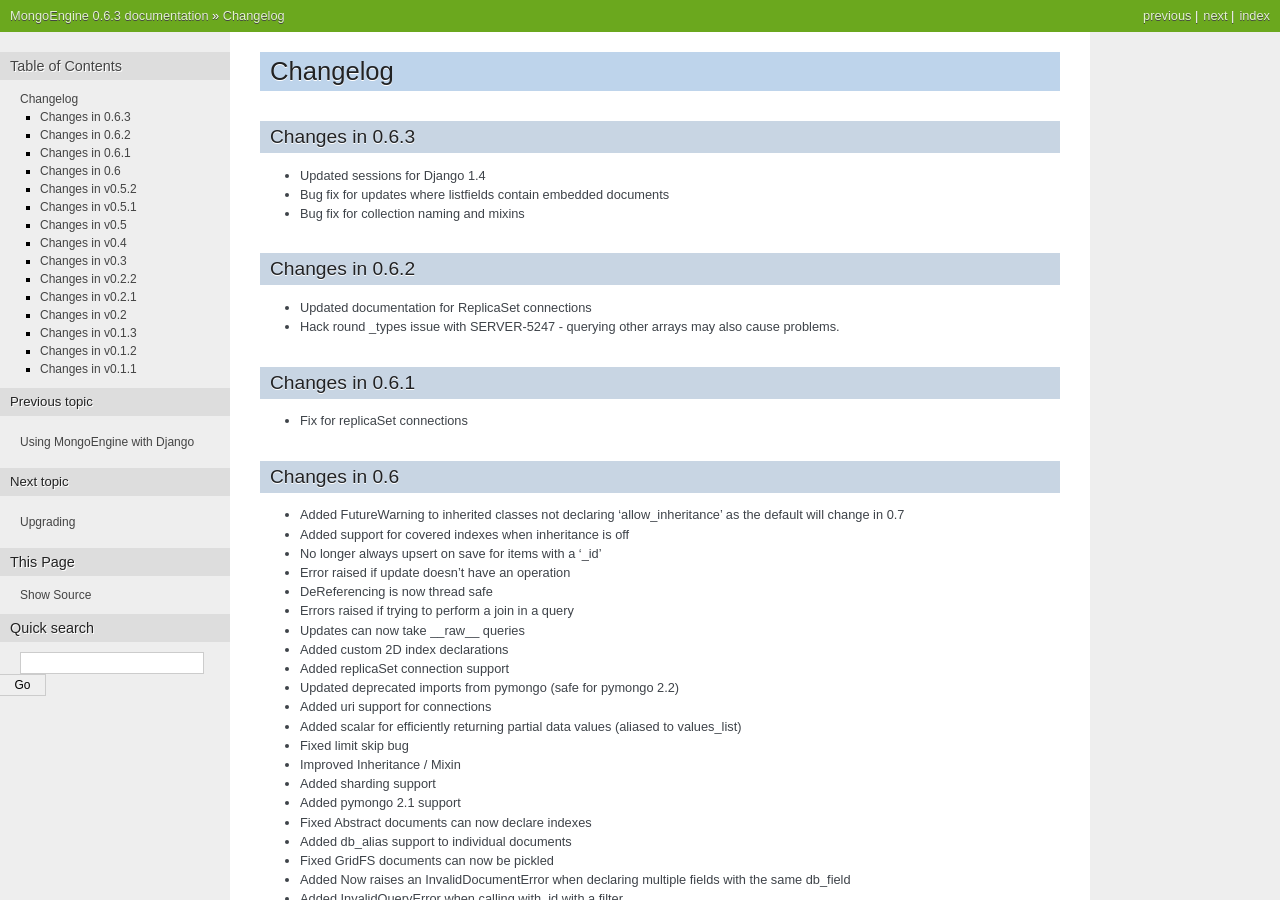
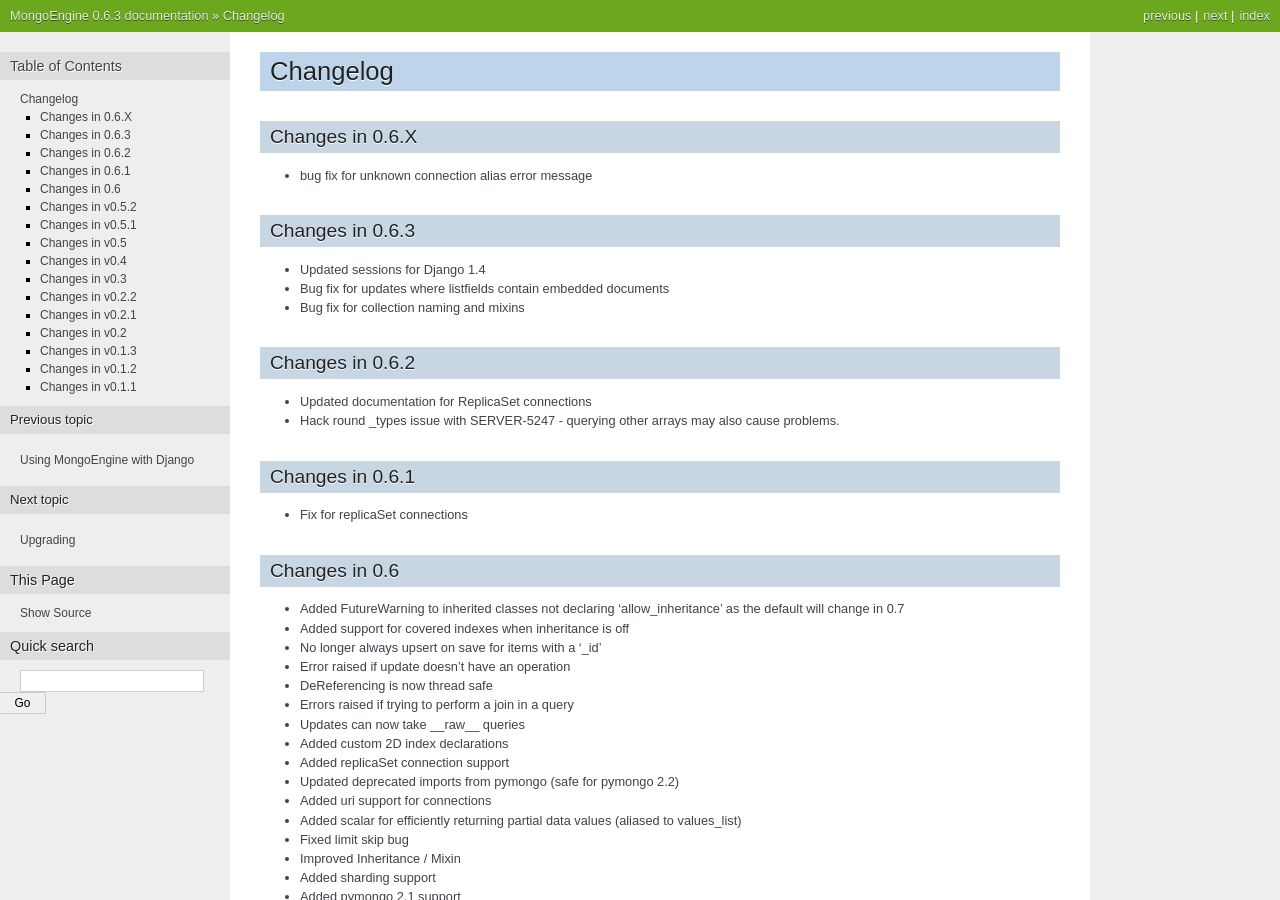
Before and after one commit to MongoEngine/mongoengine, a Sphinx documentation site: the page built from docs/changelog.rst, in a window 1280 px wide and 900 px high. Built offline with Sphinx 7.4.7, drawn with Linux system fonts in a browser that asks for light colours.

```diff
--- a/docs/changelog.rst
+++ b/docs/changelog.rst
@@ -1,6 +1,11 @@
 =========
 Changelog
 =========
+
+Changes in 0.6.X
+================
+
+- bug fix for unknown connection alias error message
 
 Changes in 0.6.3
 ================
```
Also changed, not shown: 1 other file.
